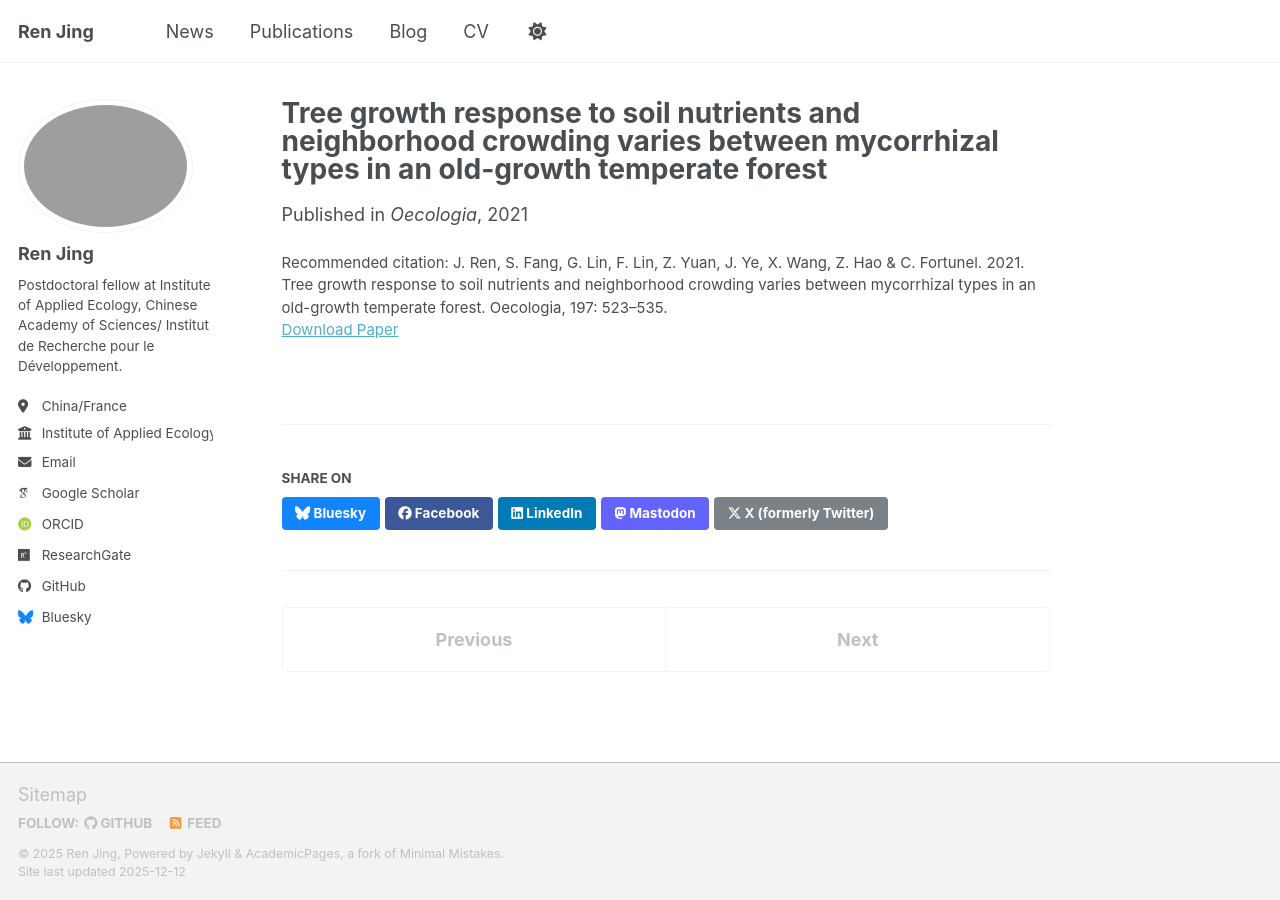
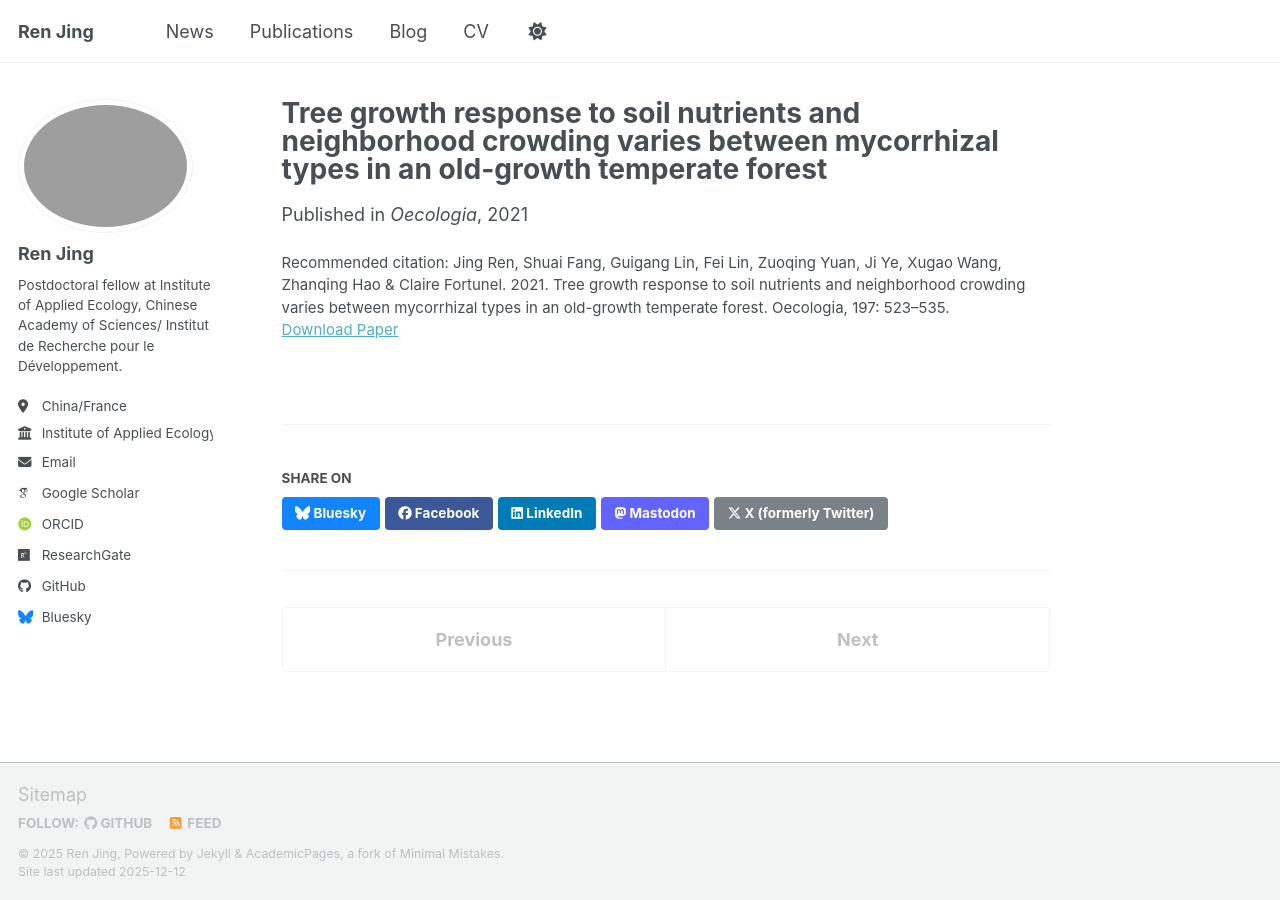
Before and after one commit to Renjing1009/Renjing1009.github.io, a Jekyll site: the page built from _publications/2021-09-06-mycorrhizal-type-tree-growth.md, in a window 1280 px wide. Built offline with Jekyll 4.4.1, drawn with Linux system fonts in a browser that asks for light colours; some web fonts are replaced; a script bundle is joined from its source files by our own code; library files that are not in the unit come from our copies.

Commit message:
2021-09-06-mycorrhizal-type-tree-growth.md

```diff
--- a/_publications/2021-09-06-mycorrhizal-type-tree-growth.md
+++ b/_publications/2021-09-06-mycorrhizal-type-tree-growth.md
@@ -6,5 +6,5 @@ date: 2021-09-06
 venue: "Oecologia"
 paperurl: /files/Ren_2021_Oecologia_mycorrhizal_tree_growth.pdf
 excerpt: "Using individual-level growth and trait data, we show that tree growth responses to soil nutrients and neighbourhood crowding differ strongly among arbuscular, ectomycorrhizal and dual-mycorrhizal tree species."
-citation: "J. Ren, S. Fang, G. Lin, F. Lin, Z. Yuan, J. Ye, X. Wang, Z. Hao & C. Fortunel. 2021. Tree growth response to soil nutrients and neighborhood crowding varies between mycorrhizal types in an old-growth temperate forest. Oecologia, 197: 523–535."
+citation: "Jing Ren, Shuai Fang, Guigang Lin, Fei Lin, Zuoqing Yuan, Ji Ye, Xugao Wang, Zhanqing Hao & Claire Fortunel. 2021. Tree growth response to soil nutrients and neighborhood crowding varies between mycorrhizal types in an old-growth temperate forest. Oecologia, 197: 523–535."
 ---
```
